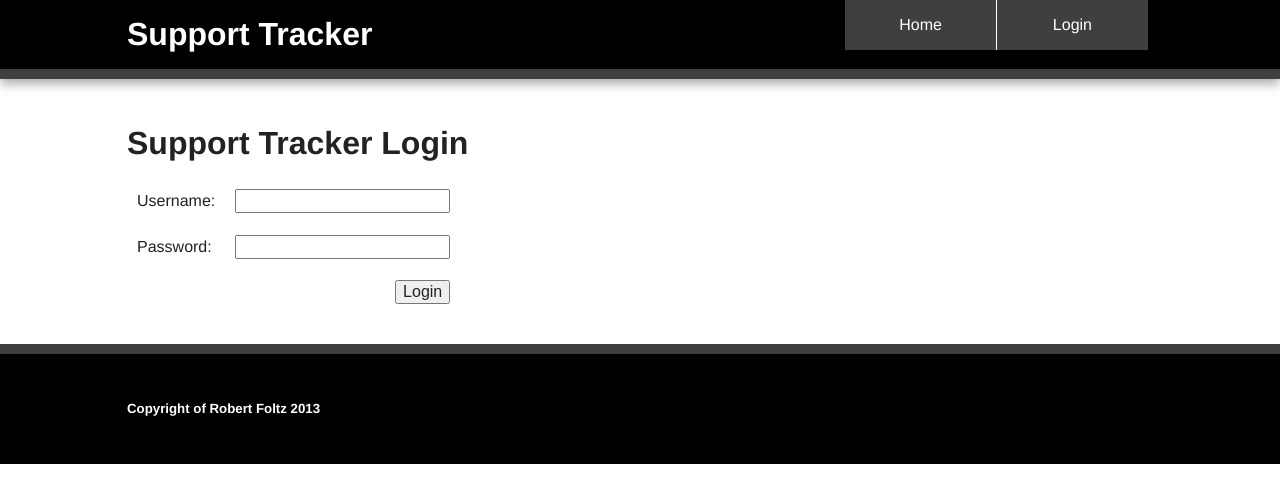
After one commit to rfoltz/Support-Tracker, a PHP site: page /login.php in a window 1280 px wide. The commit adds this page. Shown: the top 503 px of the page. Run offline with PHP 8.4, Linux system fonts and the light colour scheme; some libraries are stand-ins or nearby versions.

Commit message:
Added style for the home and login pages.

```diff
--- a/css/main.css
+++ b/css/main.css
@@ -268,6 +268,10 @@ input#subject {
 	padding:5px 10px;
 }
 
+.link-colour {
+	color:#4DA6FF;
+}
+
 
 /* ==========================================================================
    Media Queries
@@ -289,12 +293,6 @@ input#subject {
     INTERMEDIATE: Menu
    ==================== */
 
-  .logo{
-   		height:104px;
-   		width:285px;
-   }
-
-
     nav a {
         float: left;
         width: 24.4%;
@@ -304,6 +302,10 @@ input#subject {
         -webkit-border-radius: 0;
 	    -moz-border-radius: 0;
 	    border-radius: 0;
+    }
+
+    .login-menu a {
+        width: 49%;
     }
 
 	nav a:hover {
@@ -337,6 +339,15 @@ input#subject {
 		height: 20px;
 	}
 
+	.login-menu {
+    	float:right;
+    	width:30%;
+    }
+
+    #logo {
+		float:left;
+		margin-right:10px;
+	}
 
 
 /* ========================
@@ -377,6 +388,11 @@ input#subject {
 	nav {
     	float:right;
     	width:65%;
+    }
+
+    .login-menu {
+    	float:right;
+    	width:30%;
     }
 
 /* ============
--- /dev/null
+++ b/login.php
@@ -0,0 +1,90 @@
+<!DOCTYPE html>
+<!--Source File: index.php
+Name:Robert Foltz
+Last Modified By: Robert Foltz
+Website Name: Support Tracker
+File Description: This is the main page of the Support Track Ticket system.
+-->
+
+<!--[if lt IE 7]>      <html class="no-js lt-ie9 lt-ie8 lt-ie7"> <![endif]-->
+<!--[if IE 7]>         <html class="no-js lt-ie9 lt-ie8"> <![endif]-->
+<!--[if IE 8]>         <html class="no-js lt-ie9"> <![endif]-->
+<!--[if gt IE 8]><!--> <html class="no-js"> <!--<![endif]-->
+    <head>
+        <meta charset="utf-8">
+        <meta http-equiv="X-UA-Compatible" content="IE=edge,chrome=1">
+        <title>Support Tracker</title>
+        <meta name="description" content="">
+        <meta name="viewport" content="width=device-width, initial-scale=1">
+
+		<!-- CSS -->
+        <link rel="stylesheet" href="css/normalize.min.css">
+        <link rel="stylesheet" href="css/main.css">
+
+
+        <script src="js/vendor/modernizr-2.6.2-respond-1.1.0.min.js"></script>
+    </head>
+    <body>
+	<!--
+    Page Header and Menu
+    -->
+        <div class="header-container">
+            <header class="wrapper clearfix">
+            	<h1 id="logo" class="title">Support Tracker</h1>
+            	<nav class="login-menu">
+                    <ul>
+                    	<li><a href="index.php">Home</a></li>
+                        <li><a href="login.php">Login</a></li>
+                    </ul>
+                </nav>
+            </header>
+        </div>
+
+	<!--
+    Main Content
+    -->
+        <div class="main-container">
+            <div class="main wrapper clearfix">
+            	<h1>Support Tracker Login</h1>
+				<form action="#" method="POST" enctype="multipart/form-data" id="login_form">
+					<table id="login-table">
+						<tr>
+							<td>Username: </td>
+							<td><input type="text" name="username" id="username"></td>
+						</tr>
+						<tr>
+							<td>Password:</td>
+							<td><input type="password" name="password" id="password"></td>
+						</tr>
+						<tr>
+							<td colspan="2"><input id="submit" style="float:right;" type="submit" value="Login"></td>
+						</tr>
+					</table>
+				</form>
+            </div> <!-- #main -->
+        </div> <!-- #main-container -->
+
+
+        <!--
+        Page Footer
+        -->
+        <div class="footer-container">
+            <footer class="wrapper">
+                <h5>Copyright of Robert Foltz 2013</h5>
+            </footer>
+        </div>
+
+        <!--
+        Scripts/Script Linking
+        -->
+
+        <script src="//ajax.googleapis.com/ajax/libs/jquery/1.8.3/jquery.min.js"></script>
+        <script>window.jQuery || document.write('<script src="js/vendor/jquery-1.8.3.min.js"><\/script>')</script>
+
+        <!-- FlexSlider -->
+	    <script defer src="js/jquery.flexslider-min.js"></script>
+
+        <!-- My Javascript. -->
+        <script src="js/main.js"></script>
+    </body>
+</html>
```
Also changed, not shown: index.php (added, +99 -0 lines), imgs/linkedin_32.png (added), 1 other file.
